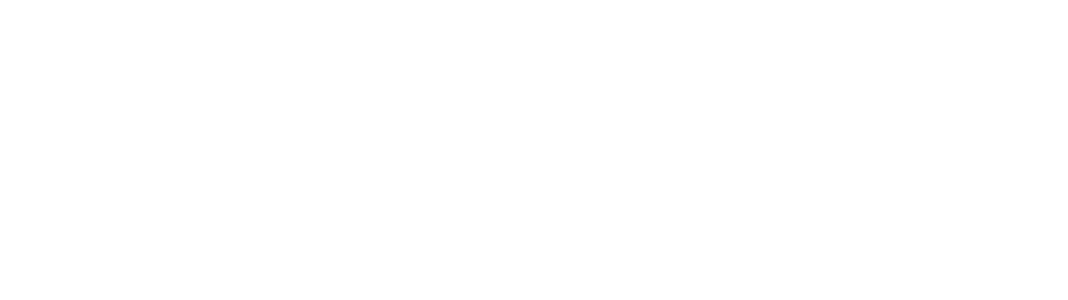
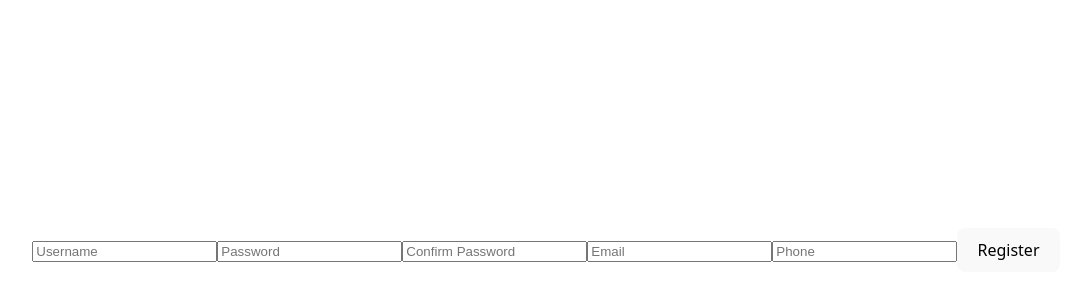
Before and after one commit to Zixtherc/DjangoShop, a React app in the folder frontend/: page /register in a window 1280 px wide. Shown: the part 150-450 px from the top of the page, without its empty margins (94-1162 px from the left). Built offline with nearby package versions, Linux system fonts and the light colour scheme; the HTML template or start-up script is replaced by a standard one.

Commit message:
add login to api, fixed register

```diff
--- a/frontend/src/pages/Login.tsx
+++ b/frontend/src/pages/Login.tsx
@@ -1,4 +1,39 @@
+import React, { useState } from "react";
+import { useNavigate } from "react-router-dom";
+
 function Login(){
-    return <h1>Login Page</h1>;
+    const navigate = useNavigate();
+    const [username, setUsername] = useState('');
+    const [password, setPassword] = useState('');
+    const [responseData, setResponseData] = useState(null);
+
+    const handleSubmit = async (event: React.FormEvent<HTMLFormElement>) => {
+        event.preventDefault();
+
+        try{
+            const response = await fetch('http://localhost:8000/login/',
+                {
+                    method: 'POST',
+                    'headers':{'Content-Type': 'application/json'},
+                    body: JSON.stringify({username, password})
+
+                });
+            if (!response.ok){
+                throw new Error('An error with login.')
+            };
+            const data = await response.json()
+            setResponseData(data);
+            navigate('/');
+        }
+            catch(error){console.error();}
+    };
+    return(
+        <form onSubmit={handleSubmit}>
+            <input type="text" placeholder="Username" value={username} onChange={event => setUsername(event.target.value)}/>
+            <input type="password" placeholder="Password" value={password} onChange={event => setPassword(event.target.value)}/>
+            <button type="submit">Login</button>
+            {responseData}
+        </form>
+    )
 }
 export default Login
--- a/frontend/src/pages/Register.tsx
+++ b/frontend/src/pages/Register.tsx
@@ -1,39 +1,47 @@
 import React, { useState } from "react";
+import { useNavigate } from "react-router-dom";
 
 function Register(){
+    const navigete = useNavigate();
     const [username, setUsername] = useState('');
     const [password, setPassword] = useState('');
-    const [confirmPassword, setConfirm] = useState('');
+    const [confirmPassword, setConfirmPassword] = useState('');
     const [email, setEmail] = useState('');
-    const [phone, setPhone] = useState('');
-    const [response, setResponseData] = useState(null);
+    const [phone_number, setPhone] = useState('');
+    const [responseData, setResponseData] = useState(null);
 
-    const HandleSubmit = async (e: React.FormEvent<HTMLFormElement>) =>{
-        e.preventDefault();
+    const handleSubmit = async (event: React.FormEvent<HTMLFormElement>) =>{
+        event.preventDefault();
 
         try{
             const response = await fetch("http://localhost:8000/register/",
                 {
                     method: "POST",
-                    headers:{
-                        'Content-Type': "application/json",
-                    },
-                body: JSON.stringify({
-                    username,
-                    password,
-                    confirmPassword,
-                    email,
-                    phone,
-                }),
+                    headers:{'Content-Type': "application/json"},
+                    body: JSON.stringify({username, password, confirmPassword, email, phone_number}),
                 });
         if (!response.ok){
             throw new Error('An error with registation.');
         }
         const data = await response.json();
         setResponseData(data);
+        navigete('/login');
     }   catch(error){
         console.error('An error', error);
-    }
-};
+        }
+    };
+    return (
+        <form onSubmit={handleSubmit}>
+            <input type="text" placeholder="Username" value={username} onChange={event => setUsername(event.target.value)}/>
+            <input type="password" placeholder="Password" value={password} onChange={event => setPassword(event.target.value)}/>
+            <input type="password" placeholder="Confirm Password" value={confirmPassword} onChange={event => setConfirmPassword(event.target.value)}/>
+            <input type="email" placeholder="Email" value={email} onChange={event => setEmail(event.target.value)}/>
+            <input type="tel" placeholder="Phone" value={phone_number} onChange={event => setPhone(event.target.value)}/>
+
+            <button type="submit">Register</button>
+
+            {responseData}
+        </form>
+    )
 }
 export default Register
```
Also changed, not shown: 1 other file (tests, documents, lock files or other folders).
